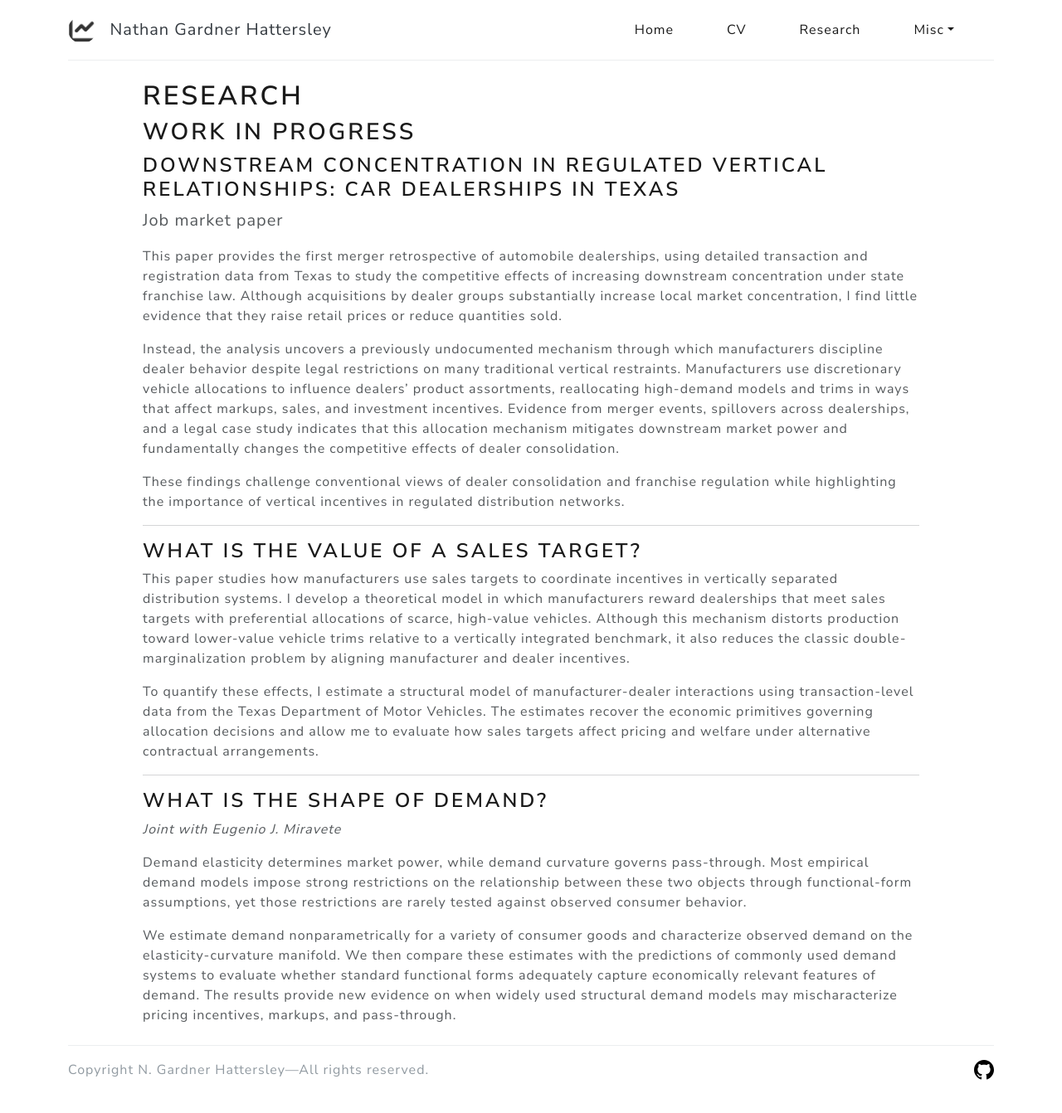
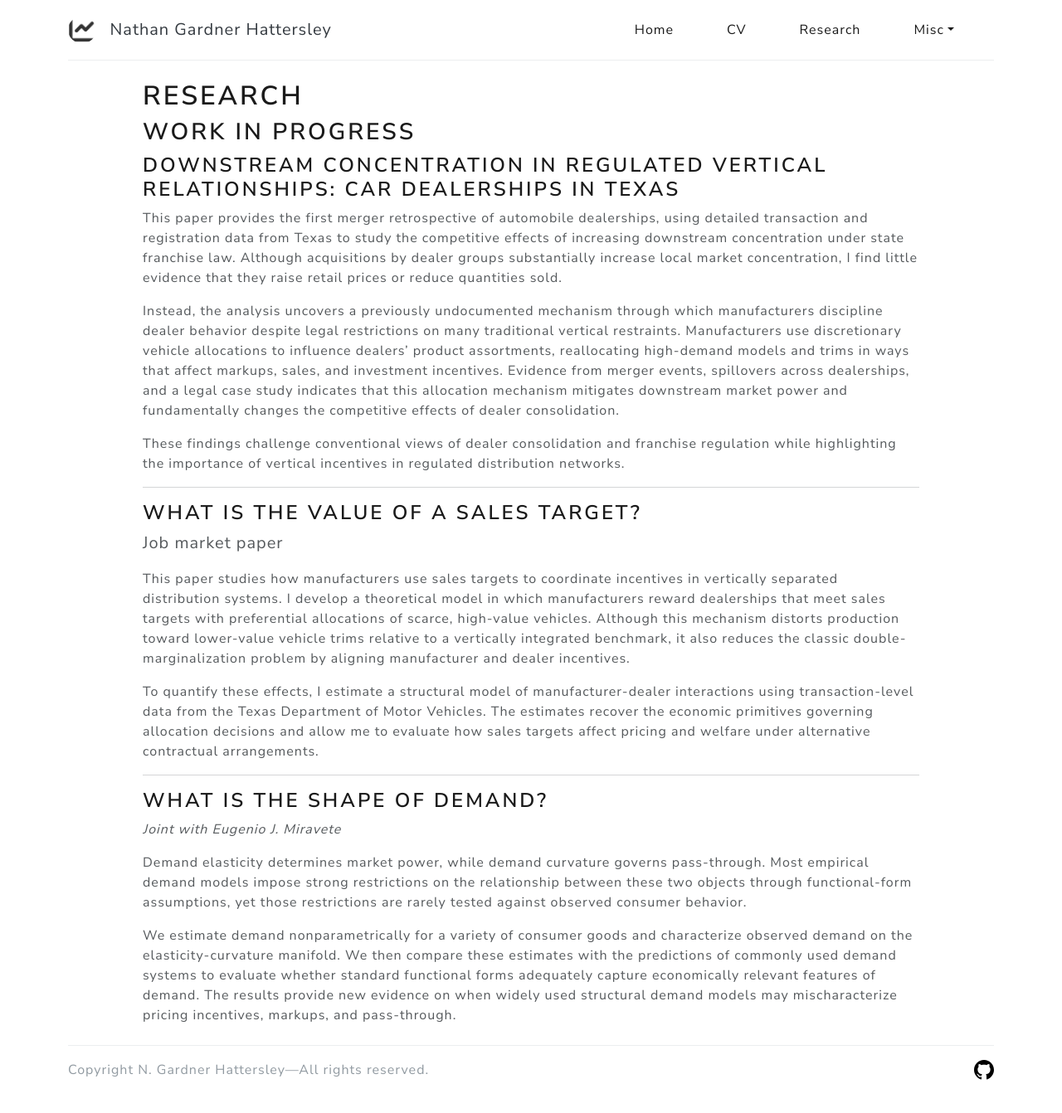
Before and after one commit to nateybear/nateybear.github.io, a Jekyll site: the page built from research.md, in a window 1280 px wide. Shown: the whole page at 83% size. Built offline with Jekyll 4.4.1, drawn with Linux system fonts in a browser that asks for light colours; nearby versions of some CDN libraries; our own code applies the rules of GitHub Pages for plain Markdown files; part of the change alters nothing that is shown.

Commit message:
correct the job market paper

```diff
--- a/research.md
+++ b/research.md
@@ -6,7 +6,6 @@ title: Research
 
 ### Downstream Concentration in Regulated Vertical Relationships: Car Dealerships in Texas
 
-<span class="lead">Job market paper</span>
 
 This paper provides the first merger retrospective of automobile dealerships, using detailed transaction and registration data from Texas to study the competitive effects of increasing downstream concentration under state franchise law. Although acquisitions by dealer groups substantially increase local market concentration, I find little evidence that they raise retail prices or reduce quantities sold.
 
@@ -17,6 +16,9 @@ These findings challenge conventional views of dealer consolidation and franchis
 ---
 
 ### What Is the Value of a Sales Target?
+
+<span class="lead">Job market paper</span>
+
 
 This paper studies how manufacturers use sales targets to coordinate incentives in vertically separated distribution systems. I develop a theoretical model in which manufacturers reward dealerships that meet sales targets with preferential allocations of scarce, high-value vehicles. Although this mechanism distorts production toward lower-value vehicle trims relative to a vertically integrated benchmark, it also reduces the classic double-marginalization problem by aligning manufacturer and dealer incentives.
 
```
